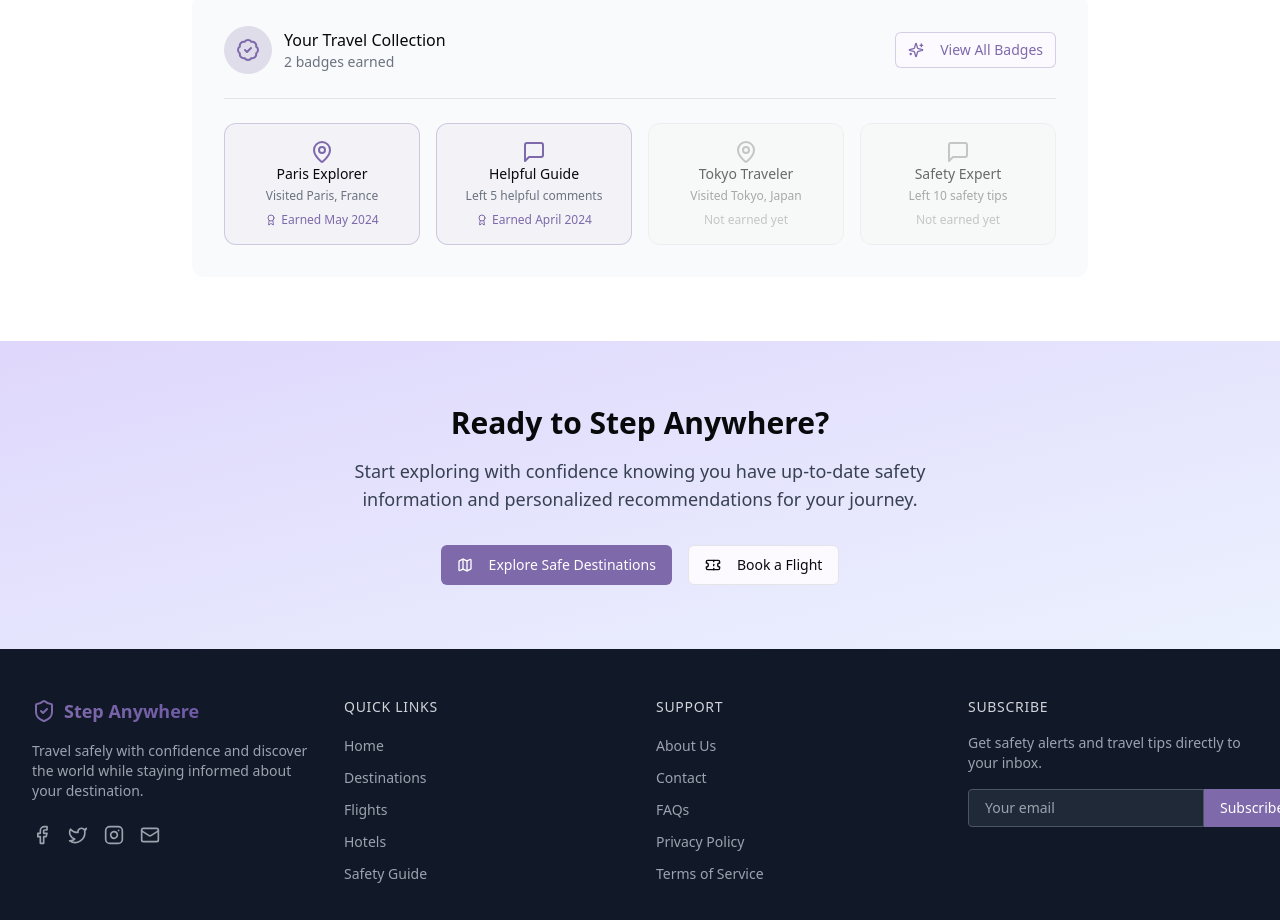
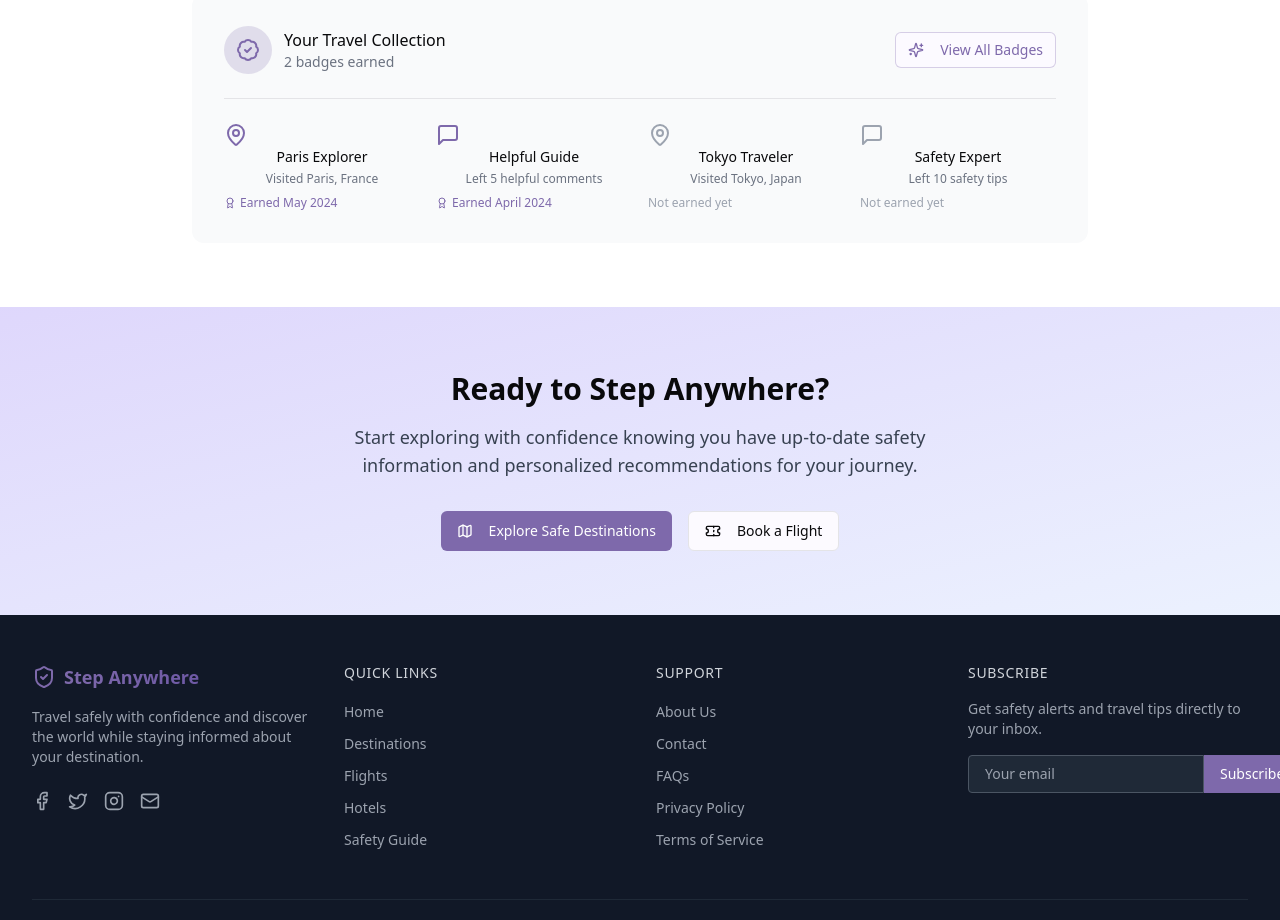
Before and after one commit to vaibhavshekar/step-anywhere-guardian-ai, a React (Vite) app: page / in a window 1280 px wide. Shown: the part 2280-3200 px from the top of the page. Built offline with nearby package versions, Linux system fonts and the light colour scheme.

Commit message:
Visual edit in Lovable
Edited UI in Lovable

```diff
--- a/src/components/BadgeDisplay.tsx
+++ b/src/components/BadgeDisplay.tsx
@@ -19,7 +19,7 @@ const BadgeDisplay = ({
   className
 }: BadgeDisplayProps) => {
   return <div className={cn("grid grid-cols-2 sm:grid-cols-3 md:grid-cols-4 gap-4", className)}>
-      {badges.map(badge => <div key={badge.id} className={cn("relative flex flex-col items-center justify-center p-4 rounded-xl border transition-all", badge.earned ? "border-brand-purple/30 bg-brand-purple/5" : "border-gray-200 bg-gray-100/50 opacity-60 grayscale")}>
+      {badges.map(badge => <div key={badge.id} className="">
           <div className="">
             {badge.icon === 'location' ? <MapPin className={cn("h-6 w-6", badge.earned ? "text-brand-purple" : "text-gray-400")} /> : <MessageSquare className={cn("h-6 w-6", badge.earned ? "text-brand-purple" : "text-gray-400")} />}
           </div>
```
